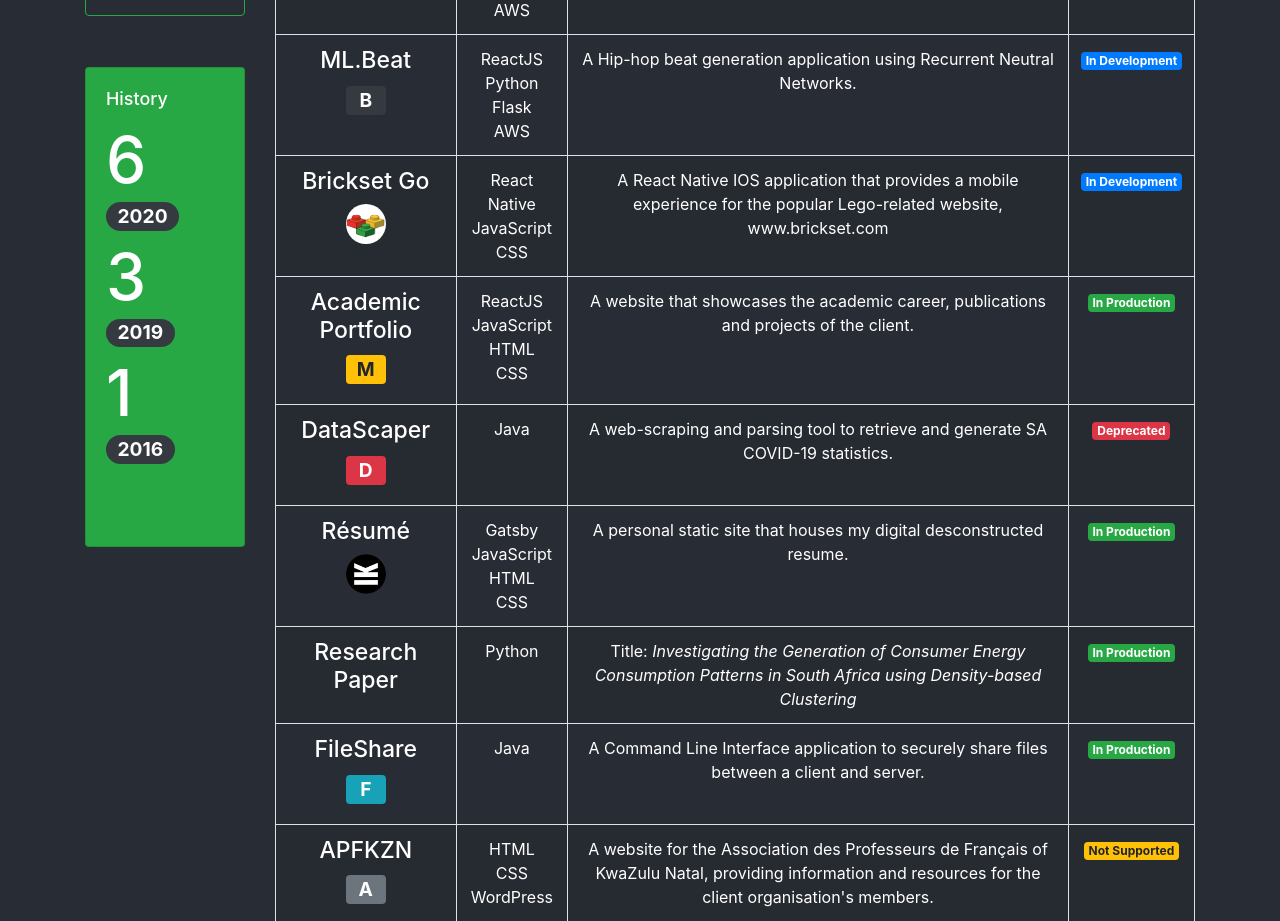
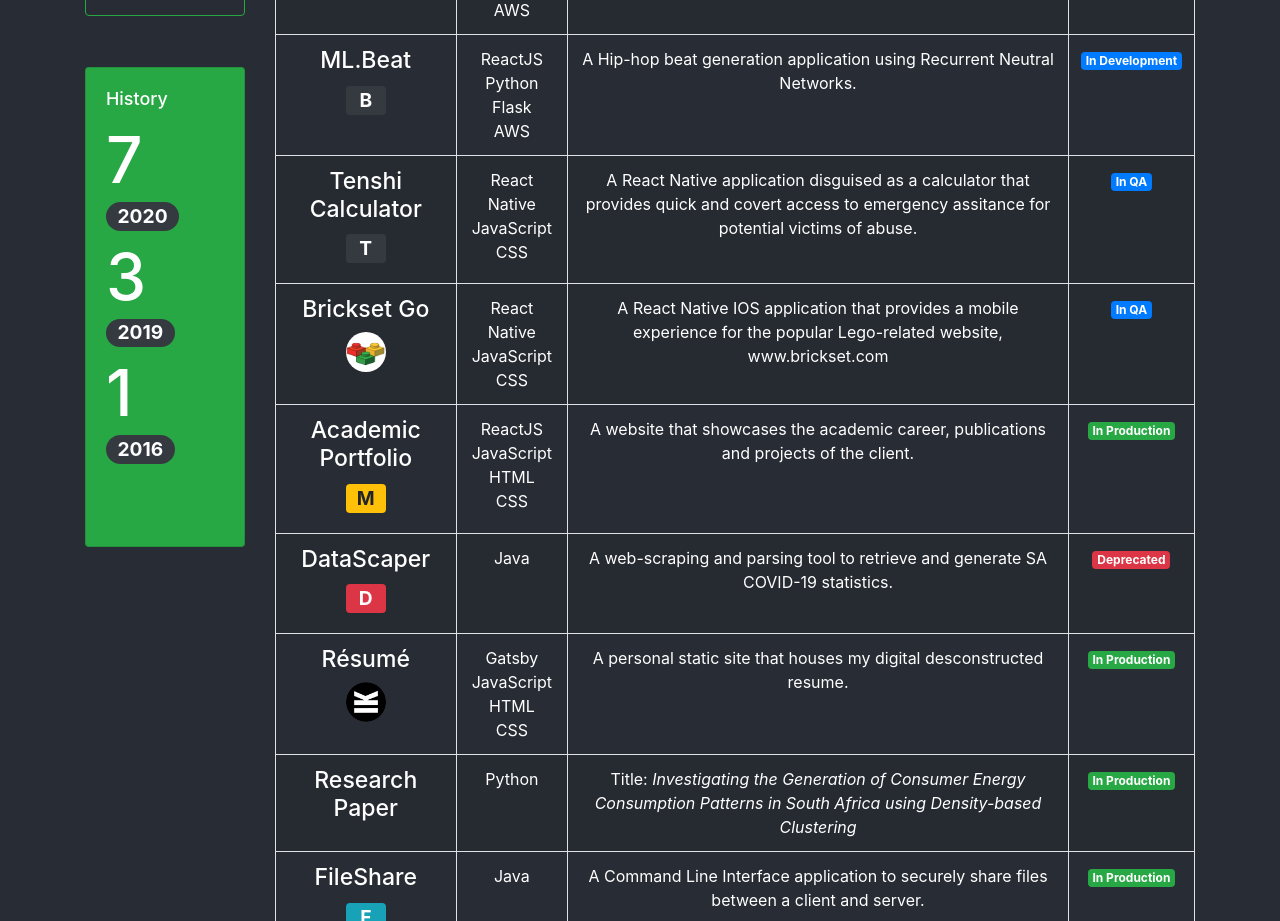
Before and after one commit to kialanpillay/showcase, a React (Create React App) app in the folder website/: page / in a window 1280 px wide. Shown: the part 3520-4441 px from the top of the page. Built offline with nearby package versions, Linux system fonts and the light colour scheme.

Commit message:
Update Projects.js

```diff
--- a/website/src/Projects.js
+++ b/website/src/Projects.js
@@ -78,7 +78,7 @@
                 <h4>History</h4>
               </Card.Title>
               <div>
-                <h1 className="projectNumeric">6</h1>
+                <h1 className="projectNumeric">7</h1>
                 <h2>
                   <Badge pill variant="dark">
                     2020
@@ -155,6 +155,27 @@
               </tr>
               <tr>
                 <td>
+                  <h3>Tenshi Calculator</h3>
+                  <h2>
+                    <Badge style={{ width: "26%" }} variant="dark">
+                      T
+                    </Badge>
+                  </h2>
+                </td>
+                <td>
+                  React Native <br /> JavaScript <br /> CSS
+                </td>
+                <td>
+                  A React Native application disguised as a calculator that provides quick and covert
+                  access to emergency assitance for potential victims of abuse.
+                </td>
+                <td>
+                  <Badge variant="primary">In QA</Badge>
+                </td>
+              </tr>
+              <tr></tr>
+              <tr>
+                <td>
                   <h3>Brickset Go</h3>
                   <img
                     width="40"
@@ -172,7 +193,7 @@
                   www.brickset.com
                 </td>
                 <td>
-                  <Badge variant="primary">In Development</Badge>
+                  <Badge variant="primary">In QA</Badge>
                 </td>
               </tr>
               <tr>
```
